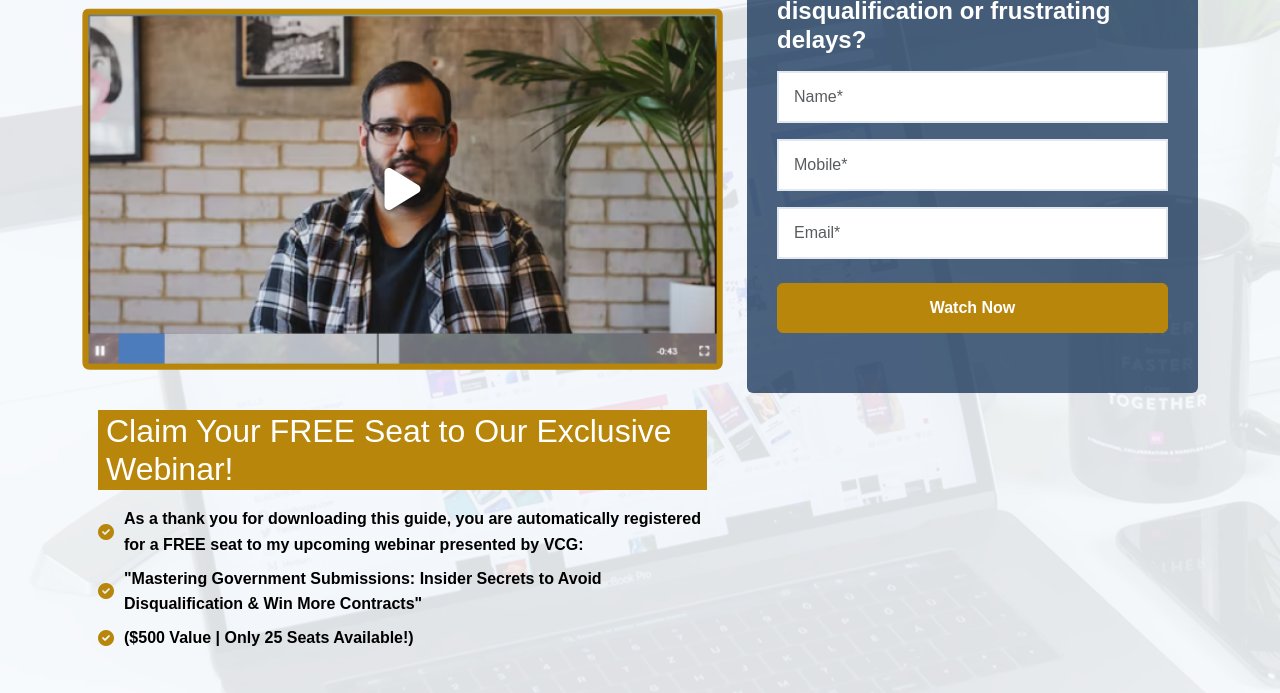
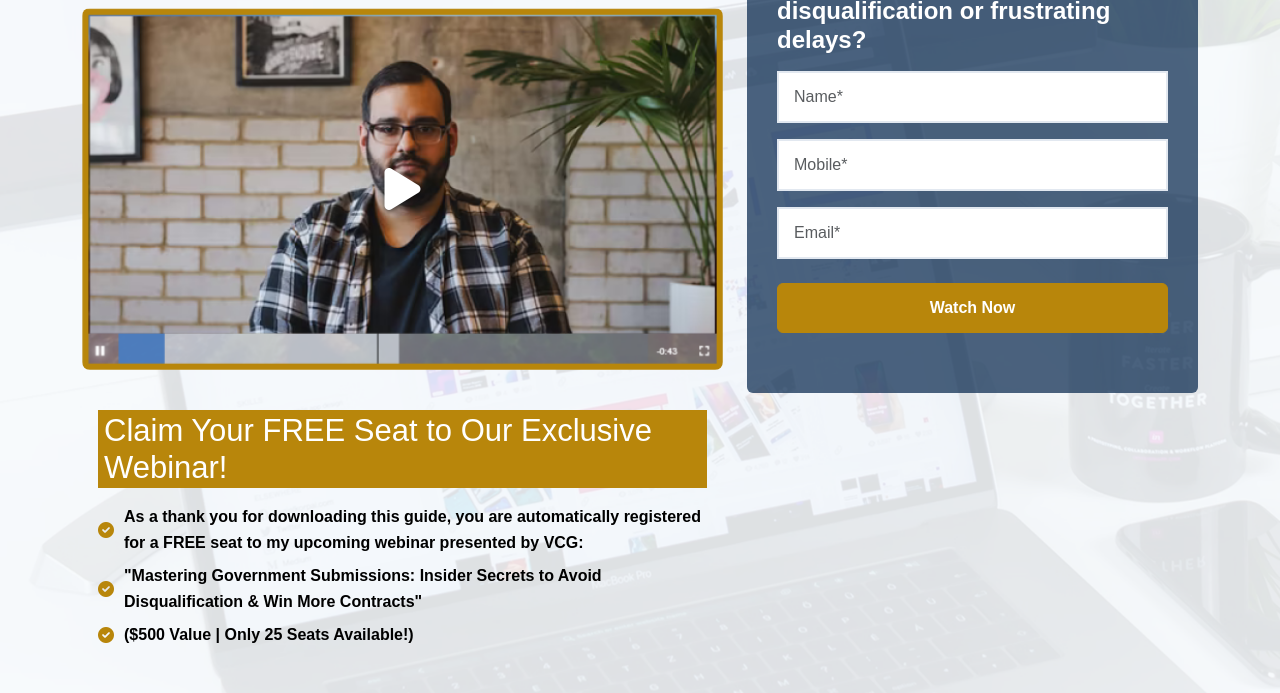
Before and after one commit to Yakshkumar-Patel/pet-layout, a plain HTML site: page index.html in a window 1280 px wide. Shown: the part 404-1097 px from the top of the page. Drawn offline with nearby package versions, Linux system fonts and the light colour scheme; a web font is replaced by a local one.

Commit message:
Update index.html

```diff
--- a/index.html
+++ b/index.html
@@ -76,8 +76,8 @@
         }
       .bg-gold.info-box-color-gold h5 {
             font-weight: 400 !important;
-            font-size: 32px;
-            padding: 2px 8px;
+            font-size: 31px;
+            padding: 2px 6px;
         }
         .mb-2.info-box-txt {
             color: #000;
```
